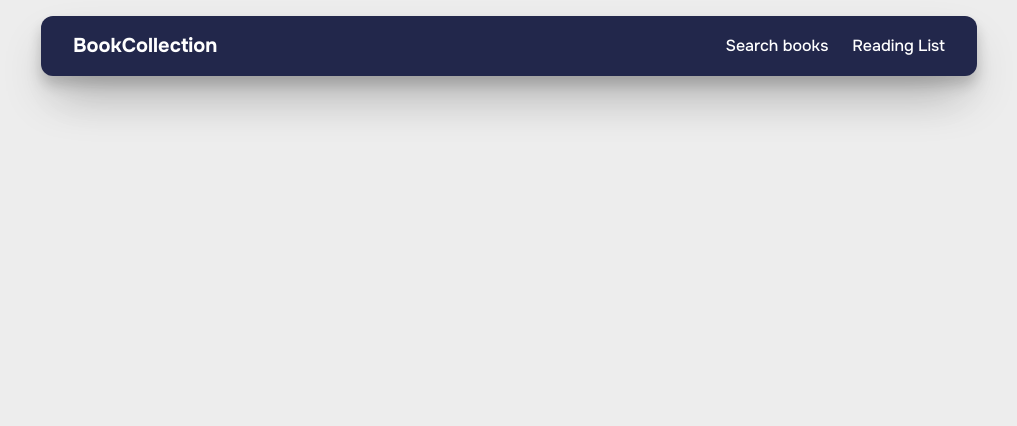
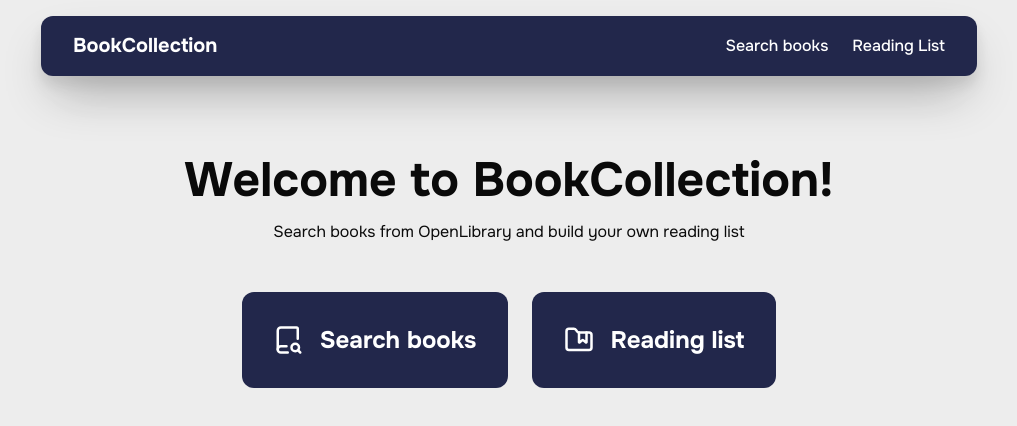
Before and after one commit to emmapang22/the-library, a Next.js app: page / in a window 1280 px wide. Shown: the top 426 px of the page, without its empty margins (131-1148 px from the left). Built offline with nearby package versions, Linux system fonts and the light colour scheme.

Commit message:
added home page, updated shadows in Header and updated font sizes

```diff
--- a/app/components/Header.tsx
+++ b/app/components/Header.tsx
@@ -3,7 +3,7 @@ import Link from "next/link";
 export const Header = () => {
   return (
     <header className="font-sans flex justify-center items-center w-full sticky top-0 z-40 p-0 md:pt-4 md:px-4">
-      <div className="flex flex-col md:flex-row gap-2 justify-between items-center bg-primary text-white dark:bg-primary-lighter w-full lg:w-9/12 px-6 lg:px-8 py-4 md:rounded-xl shadow-2xl/30 drop-shadow-xl/20">
+      <div className="flex flex-col md:flex-row gap-2 justify-between items-center bg-primary text-white dark:bg-primary-lighter w-full lg:w-9/12 px-6 lg:px-8 py-4 md:rounded-xl shadow-xl md:shadow-2xl/30 drop-shadow-lg md:drop-shadow-xl">
         <h2 className="text-xl font-bold hover:text-secondary-lighter">
           <Link href={"/"}>BookCollection</Link>
         </h2>
--- a/app/page.tsx
+++ b/app/page.tsx
@@ -1,3 +1,33 @@
+import { BookSearch, FolderBookmark } from "lucide-react";
+import Link from "next/link";
+
 export default function Home() {
-  return;
+  return (
+    <div className="flex flex-col items-center text-center gap-4 w-full md:px-4">
+      <h1>Welcome to BookCollection!</h1>
+      <p>Search books from OpenLibrary and build your own reading list</p>
+
+      <div className="flex flex-col md:flex-row gap-6 items-center justify-center w-full mt-8">
+        <Link
+          href={"/books"}
+          className="bg-primary dark:bg-primary-lighter hover:bg-secondary-darker text-white hover:text-black w-full md:w-auto flex items-center justify-center p-8 rounded-xl"
+        >
+          <div className="flex justify-center items-center gap-4">
+            <BookSearch size={30} />
+            <h3>Search books</h3>
+          </div>
+        </Link>
+
+        <Link
+          href={"/reading-list"}
+          className="bg-primary dark:bg-primary-lighter hover:bg-secondary-darker text-white hover:text-black w-full md:w-auto flex items-center justify-center p-8 rounded-xl"
+        >
+          <div className="flex justify-center items-center gap-4">
+            <FolderBookmark size={30} />
+            <h3>Reading list</h3>
+          </div>
+        </Link>
+      </div>
+    </div>
+  );
 }
--- a/app/styles/base.css
+++ b/app/styles/base.css
@@ -1,7 +1,7 @@
 @layer base {
   h1,
   .h1 {
-    @apply text-5xl font-bold;
+    @apply text-4xl md:text-5xl font-bold;
   }
 
   h2,
@@ -11,7 +11,7 @@
 
   h3,
   .h3 {
-    @apply text-3xl font-bold;
+    @apply text-2xl font-bold;
   }
 
   h4,
```
